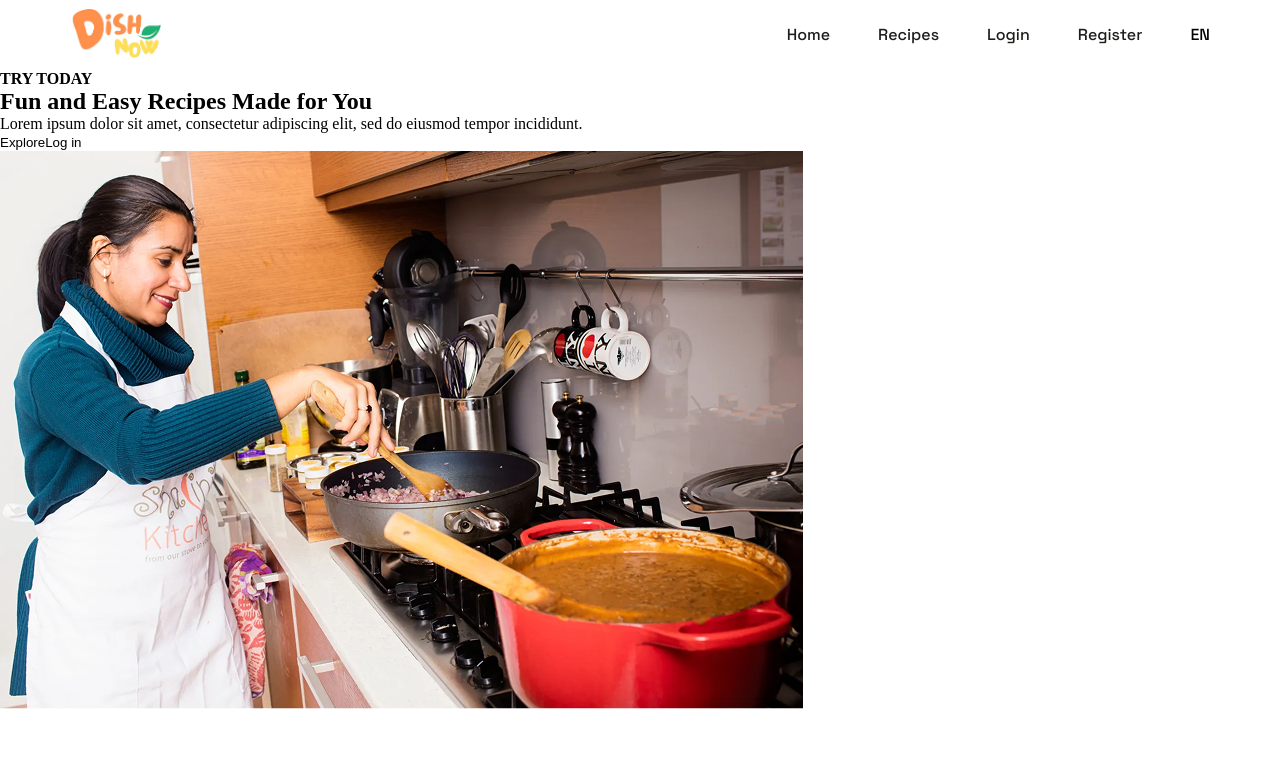
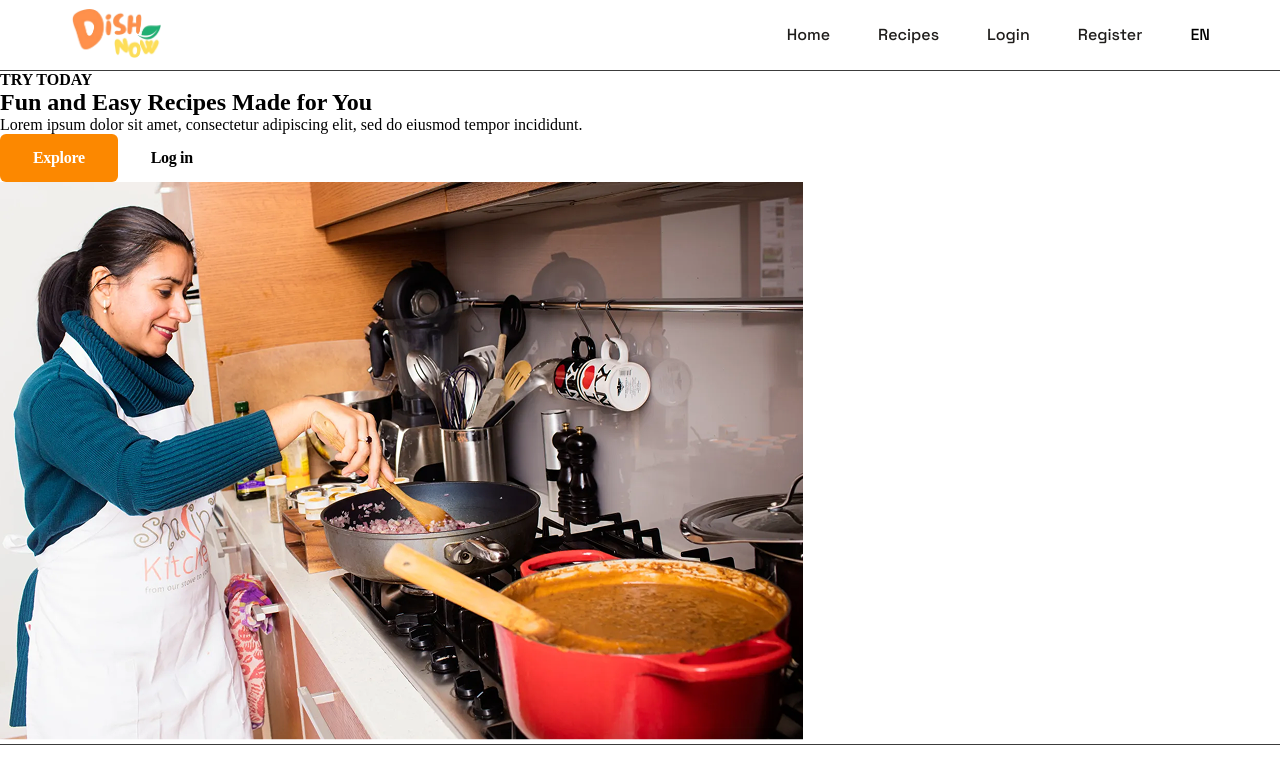
Before and after one commit to lukasimonishvili/dishnow-frontend, a React (Vite) app: page / in a window 1280 px wide. Shown: the top 784 px of the page. Built offline with nearby package versions, Linux system fonts and the light colour scheme.

Commit message:
Add reusable Button component and update Home panel
Introduced a styled Button component for consistent button styling and replaced raw button elements in HomeDescriptionPanel with the new component. Also added styled section for improved layout and maintainability.

```diff
--- a/src/components/Button.jsx
+++ b/src/components/Button.jsx
@@ -0,0 +1,31 @@
+import Styled from "styled-components";
+
+
+const StyledButton = Styled.button`
+    background: ${(props) => (props.color)};
+    border-radius: 6px;
+
+    font-family: 'Manrope';
+    font-style: normal;
+    font-weight: 700;
+    font-size: 16px;
+    line-height: 22px;
+    /* identical to box height */
+    letter-spacing: -0.02em;
+
+    color: ${(props) => (props.text_color)};
+    padding-bottom: 13px;
+    padding-top: 13px;
+    padding-right: 33px;
+    padding-left: 33px;
+`;
+
+const Button = ({ input_text, color, text_color, on_click_function }) => {
+
+    return <>
+    <StyledButton color={color} text_color={text_color} onClick={on_click_function}>{input_text}</StyledButton>
+    </>
+
+};
+
+export default Button;
--- a/src/components/HomeDescriptionPanel.jsx
+++ b/src/components/HomeDescriptionPanel.jsx
@@ -1,10 +1,25 @@
 import woman_home from "../assets/img/home_woman.png";
 import Styled from "styled-components";
+import Button from "./Button";
+
+
+const StyledSection = Styled.section`
+  background-color: #ffffff00;
+  border-top: 0.5px #3C3C3C solid;
+  border-bottom: 0.5px #3C3C3C solid;
+`;
 
 const HomeDescriptionPanel = () => {
 
+  const ExploreHandle = () => {
+
+  };
+  const LogInHandle = () => {
+
+  };
+
   return <>
-    <section>
+    <StyledSection>
       <div>
         <h4>TRY TODAY</h4>
         <h1>
@@ -14,8 +29,8 @@ const HomeDescriptionPanel = () => {
         <p>Lorem ipsum dolor sit amet, consectetur adipiscing elit, sed do eiusmod tempor incididunt.</p>
 
         <div>
-          <button type="button">Explore</button>
-          <button type="button">Log in</button>
+          <Button input_text="Explore" color="#FC8800" text_color="#ffffff" on_click_function={ExploreHandle}/>
+          <Button input_text="Log in" color="#ffffff00" text_color="#000000" on_click_function={LogInHandle}/>
         </div>
 
       </div>
@@ -23,7 +38,7 @@ const HomeDescriptionPanel = () => {
 
       <img src={woman_home} alt="cooking woman" />
 
-    </section>
+    </StyledSection>
 
   </>
 };
```
